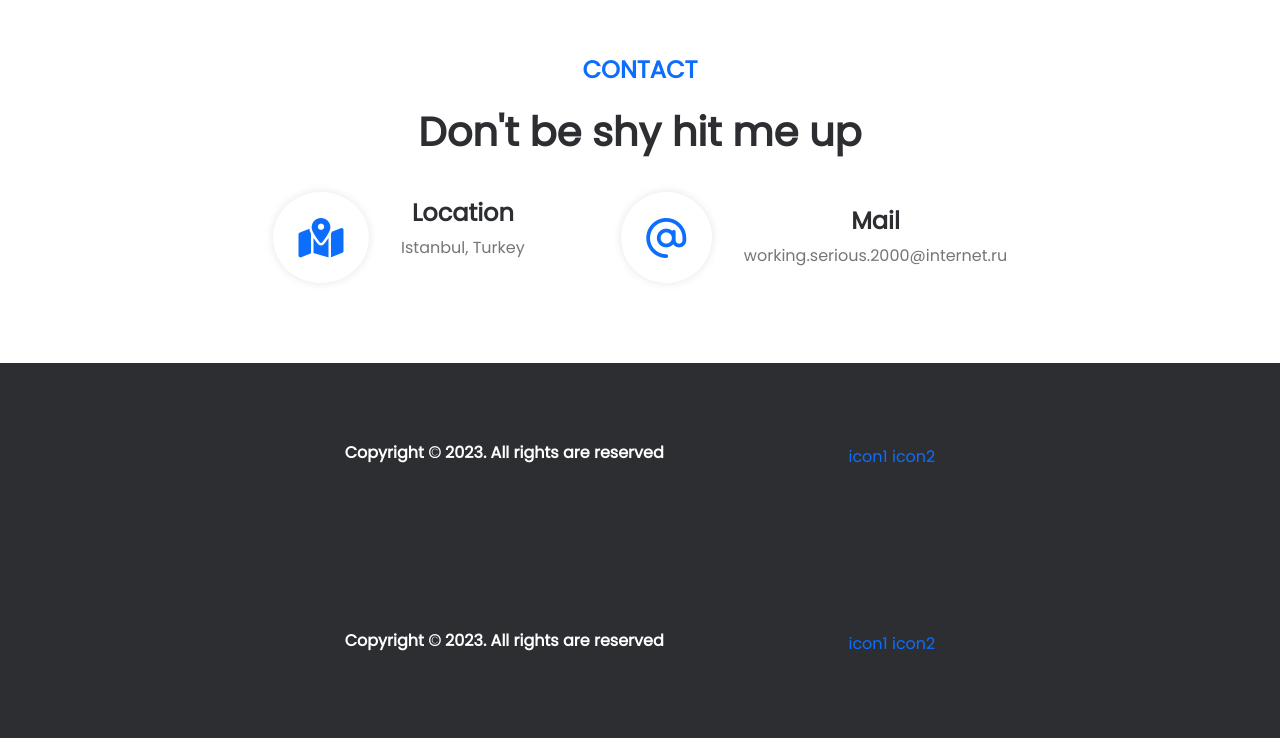
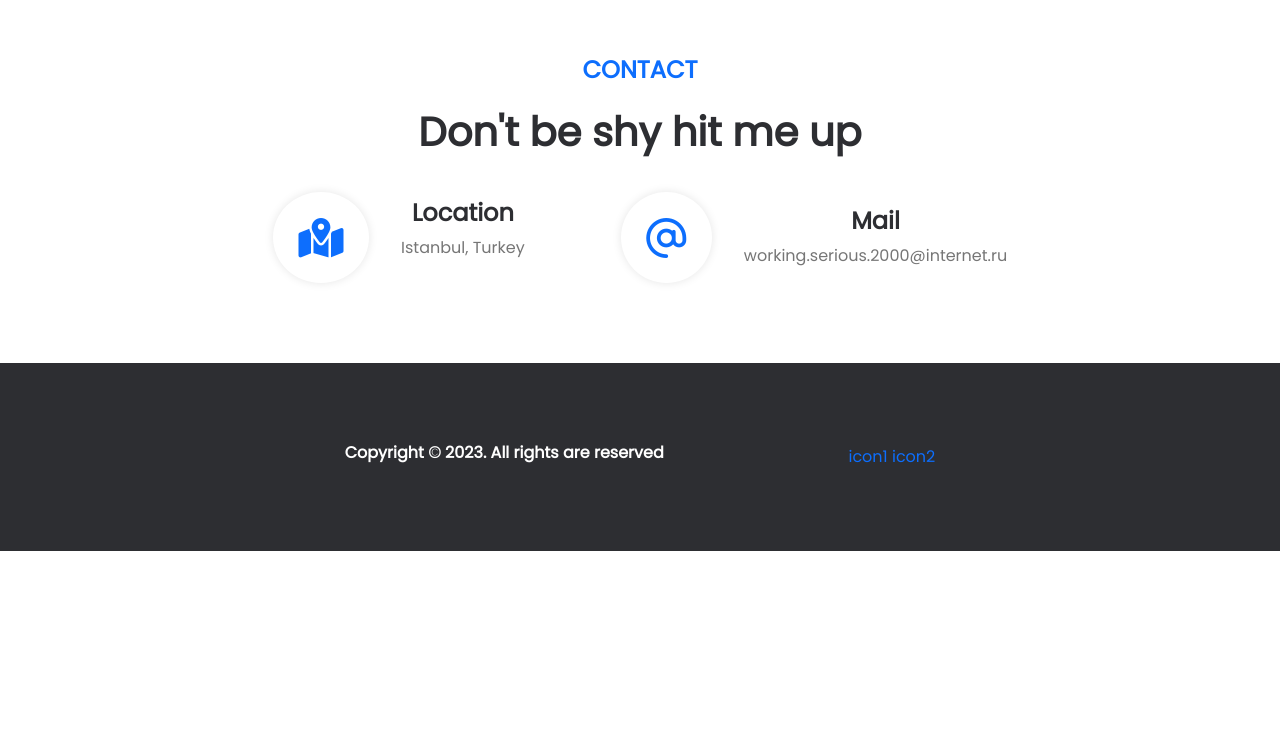
Before and after one commit to Mazyrka/portfolio, a website: page index.html in a window 1280 px wide. Shown: the part 3565-4303 px from the top of the page. After the commit the page ends 4116 px from the top, so only its background shows below. Drawn offline with nearby package versions, Linux system fonts and the light colour scheme.

Commit message:
no footer but div

```diff
--- a/index.html
+++ b/index.html
@@ -215,15 +215,4 @@
 </body>
 </html>
 
-<section id="footer">
-  <footer class="conatiner-footer">
-   <div class="copyright-container">
-     <did class="container-footer_copyright">
-       <h2 class="copyright_text">Copyright © 2023. All rights are reserved</h2>
-     </did>
-     <div class="container-footer_social">icon1 icon2</div>
-   </div>
-  </footer>
- </section>
-</body>
-</html>
+<div class="noFooter"></div>
```
